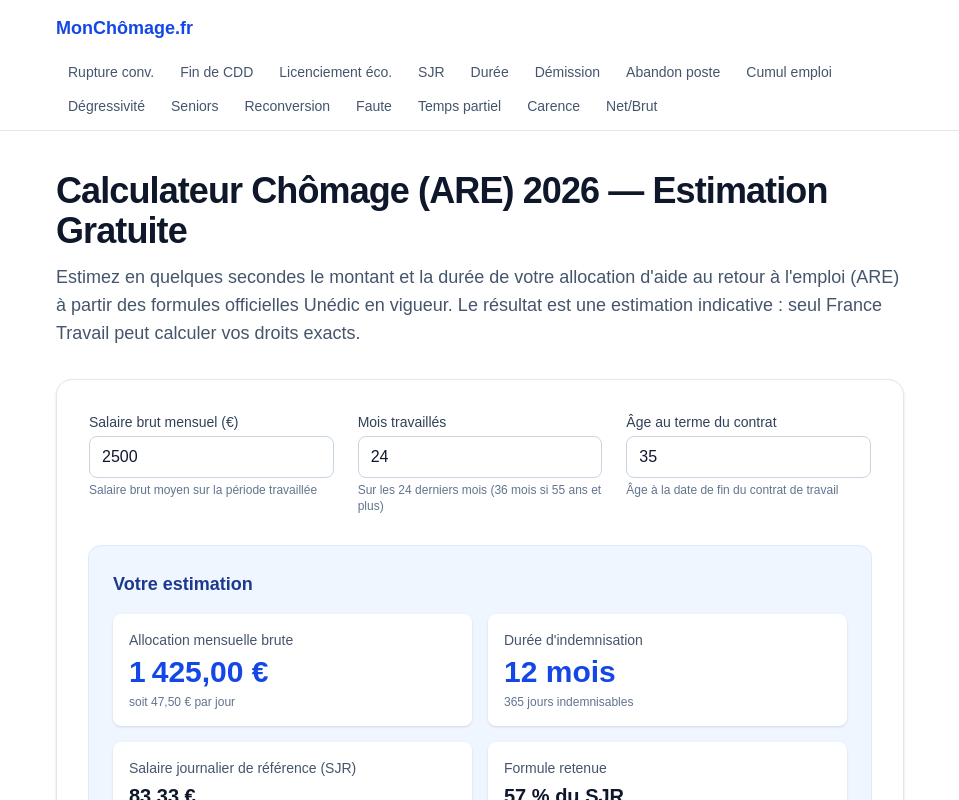
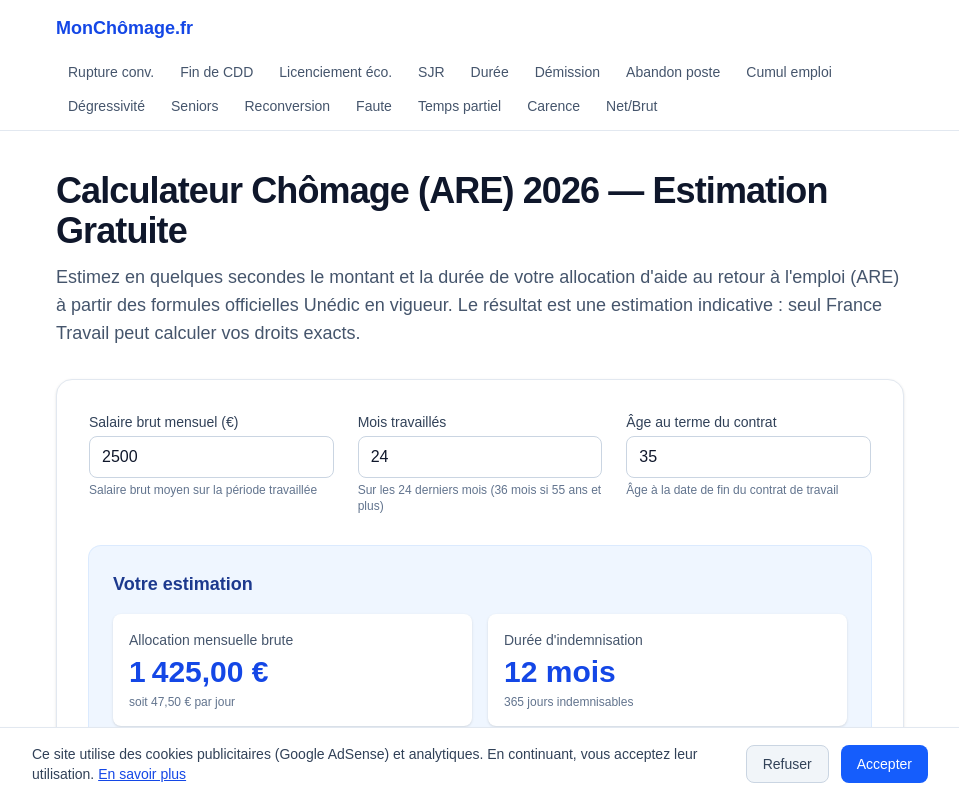
Before and after one commit to ectoplasma44-beep/calculateur-chomage, a Next.js app: page / in a window 1280 px wide. Shown: the top 800 px of the page, without its empty margins (160-1119 px from the left). Built offline with nearby package versions, Linux system fonts and the light colour scheme.

Commit message:
feat: banniere cookies RGPD

```diff
--- a/src/app/layout.tsx
+++ b/src/app/layout.tsx
@@ -1,6 +1,7 @@
 import type { Metadata } from "next";
 import Link from "next/link";
 import { Geist, Geist_Mono } from "next/font/google";
+import CookieBanner from "@/components/CookieBanner";
 import "./globals.css";
 
 const geistSans = Geist({
@@ -104,6 +105,7 @@ export default function RootLayout({
         </header>
 
         <div className="flex-1">{children}</div>
+        <CookieBanner />
 
         <footer className="border-t border-slate-200 bg-white">
           <div className="mx-auto w-full max-w-4xl px-4 py-8 sm:px-6">
--- /dev/null
+++ b/src/components/CookieBanner.tsx
@@ -0,0 +1,52 @@
+'use client'
+
+import { useEffect, useState } from 'react'
+
+export default function CookieBanner() {
+  const [visible, setVisible] = useState(false)
+
+  useEffect(() => {
+    const consent = localStorage.getItem('cookie-consent')
+    if (!consent) setVisible(true)
+  }, [])
+
+  function accept() {
+    localStorage.setItem('cookie-consent', 'accepted')
+    setVisible(false)
+  }
+
+  function refuse() {
+    localStorage.setItem('cookie-consent', 'refused')
+    setVisible(false)
+  }
+
+  if (!visible) return null
+
+  return (
+    <div className="fixed bottom-0 left-0 right-0 z-50 border-t border-slate-200 bg-white px-4 py-4 shadow-lg sm:px-6">
+      <div className="mx-auto flex w-full max-w-4xl flex-col gap-3 sm:flex-row sm:items-center sm:justify-between">
+        <p className="text-sm text-slate-700">
+          Ce site utilise des cookies publicitaires (Google AdSense) et analytiques.
+          En continuant, vous acceptez leur utilisation.{' '}
+          <a href="/politique-confidentialite" className="text-blue-700 underline">
+            En savoir plus
+          </a>
+        </p>
+        <div className="flex shrink-0 gap-3">
+          <button
+            onClick={refuse}
+            className="rounded-lg border border-slate-300 bg-slate-100 px-4 py-2 text-sm font-medium text-slate-700 hover:bg-slate-200"
+          >
+            Refuser
+          </button>
+          <button
+            onClick={accept}
+            className="rounded-lg bg-blue-600 px-4 py-2 text-sm font-medium text-white hover:bg-blue-700"
+          >
+            Accepter
+          </button>
+        </div>
+      </div>
+    </div>
+  )
+}
```
